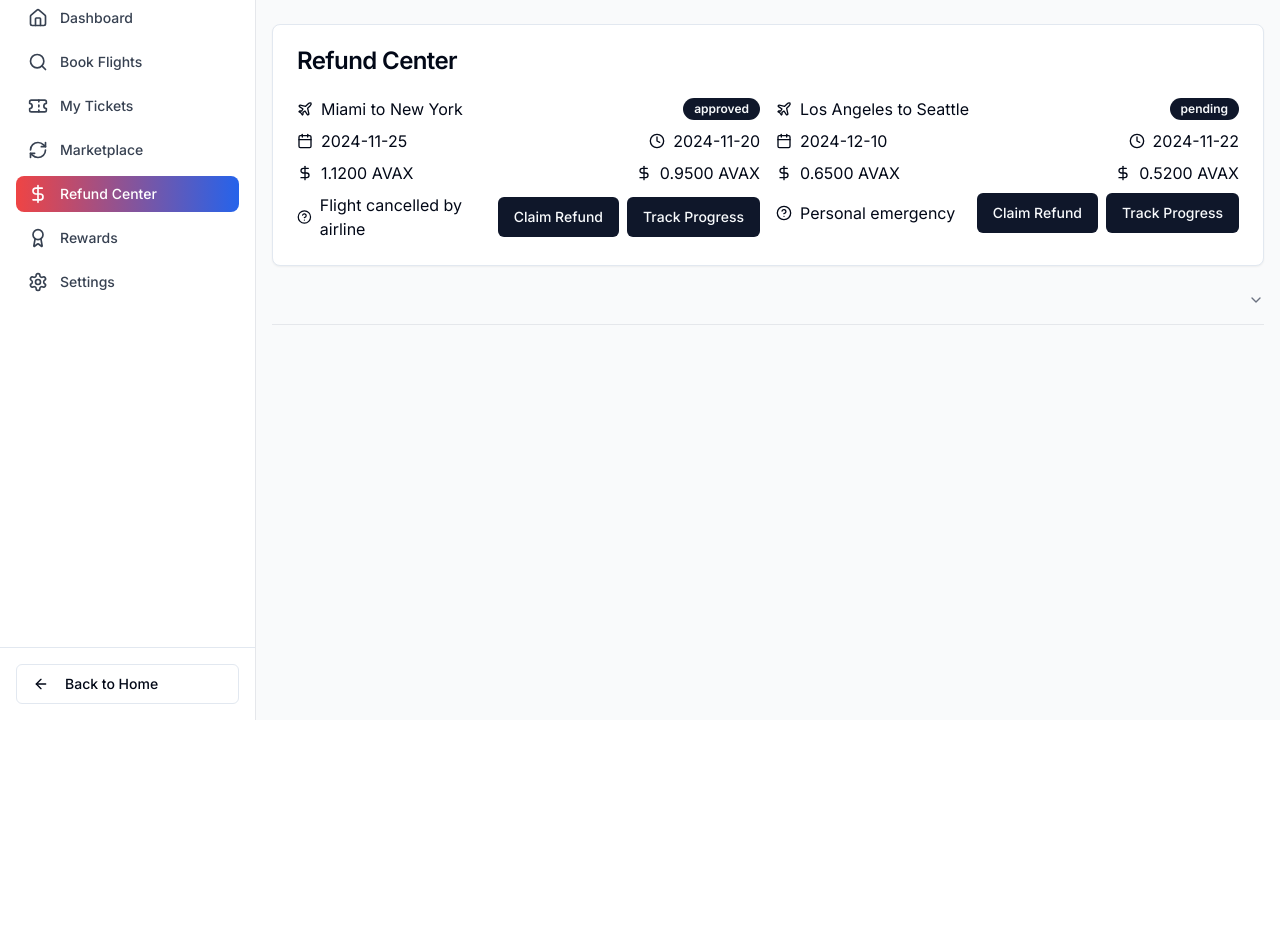
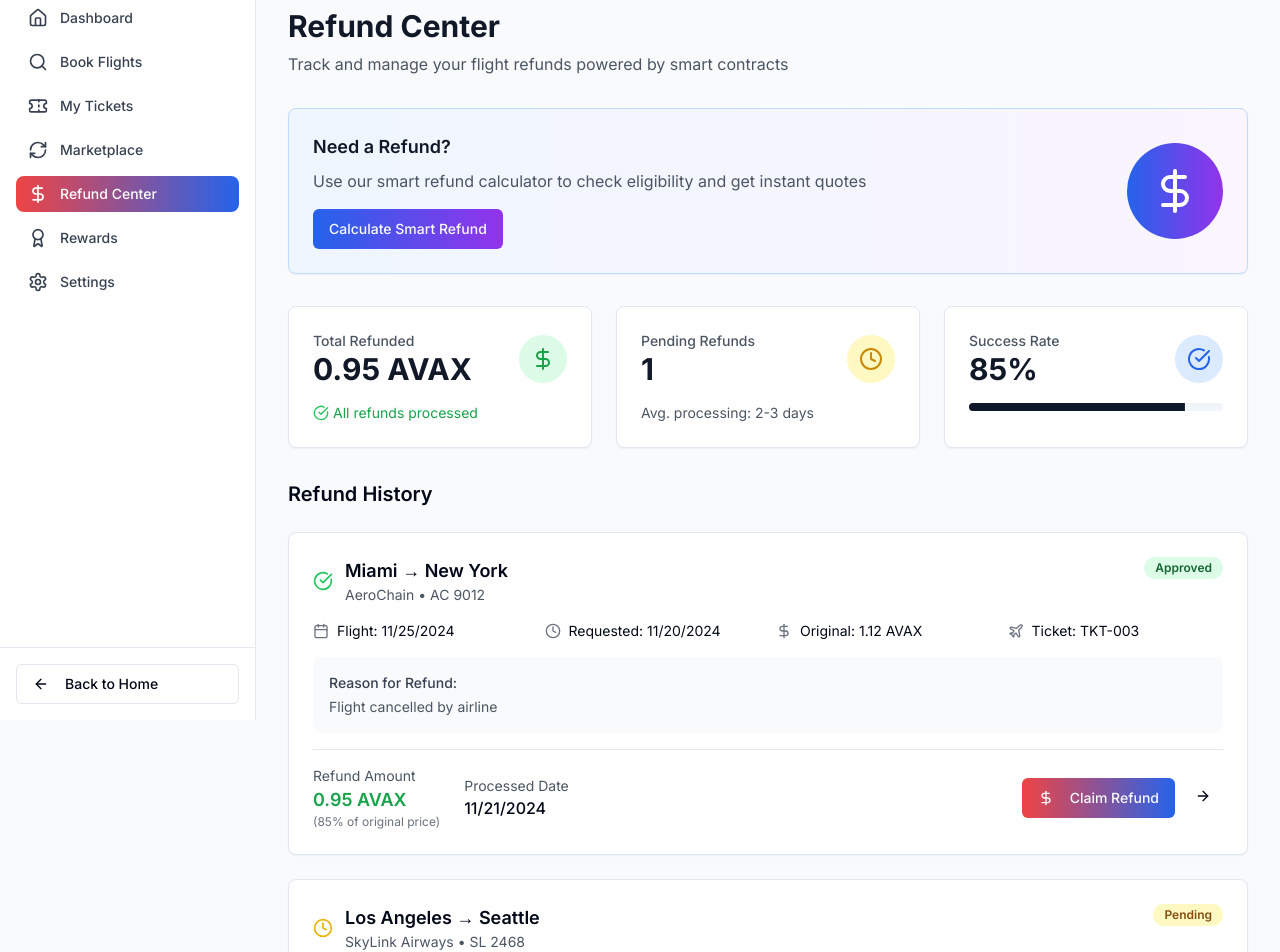
Before and after one commit to AmDeeJhay/Avax-reFlight, a Next.js app: page /dashboard/refunds in a window 1280 px wide. Shown: the part 80-1032 px from the top of the page. Before the commit the page ends 800 px from the top, so only its background shows below. Built offline with nearby package versions, Linux system fonts and the light colour scheme.

Commit message:
feat: sync main changes to Avax-reFlight project
Update multiple files across admin, dashboard, components, and globals.

#VERCEL_SKIP

Co-authored-by: DivineJustice Anthony Samuel <183158729+AmDeeJhay@users.noreply.github.com>

```diff
--- a/app/dashboard/refunds/page.tsx
+++ b/app/dashboard/refunds/page.tsx
@@ -4,10 +4,11 @@ import { useState } from "react"
 import { Card, CardContent, CardHeader, CardTitle } from "@/components/ui/card"
 import { Button } from "@/components/ui/button"
 import { Badge } from "@/components/ui/badge"
+import { Progress } from "@/components/ui/progress"
 import { SmartRefundSystem } from "@/components/refunds/smart-refund-system"
 import { useToast } from "@/hooks/use-toast"
 import { CollapsibleFAQ } from "@/components/ui/collapsible-faq"
-import { DollarSign, Clock, Calendar, Plane, HelpCircle } from "lucide-react"
+import { DollarSign, Clock, CheckCircle, AlertCircle, X, Calendar, Plane, ArrowRight, HelpCircle } from "lucide-react"
 
 const mockRefunds = [
   {
@@ -64,26 +65,12 @@ export default function RefundCenter() {
       description: `Processing refund of ${refund.refundAmount} AVAX`,
     })
 
-    // API call would go here
-    fetch(`/api/refunds/${refund.id}/claim`, {
-      method: "POST",
-      headers: { "Content-Type": "application/json" },
-    })
-      .then(() => {
     setTimeout(() => {
       toast({
         title: "Refund Claimed!",
         description: `${refund.refundAmount} AVAX has been transferred to your wallet`,
       })
     }, 2000)
-      })
-      .catch(() => {
-        toast({
-          title: "Claim Failed",
-          description: "Failed to claim refund. Please try again.",
-          variant: "destructive",
-        })
-      })
   }
 
   const handleTrackProgress = (refund: any) => {
@@ -91,20 +78,28 @@ export default function RefundCenter() {
       title: "Tracking Progress",
       description: "Opening refund tracking details",
     })
+    // Navigate to detailed tracking page
+  }
 
-    // API call would go here
-    fetch(`/api/refunds/${refund.id}/track`)
-      .then((response) => response.json())
-      .then((data) => {
-        // Show tracking information
-        alert(`Refund Status: ${refund.status}\nEstimated Processing: ${refund.estimatedProcessing}`)
-      })
-      .catch(() => {
+  const handleViewDetails = (refund: any) => {
+    // Create detailed view modal or navigate to details page
+    const details = `
+Refund Details for ${refund.id}:
+- Flight: ${refund.route.fromFull} → ${refund.route.toFull}
+- Airline: ${refund.airline} ${refund.flightNumber}
+- Original Price: ${refund.originalPrice} AVAX
+- Refund Amount: ${refund.refundAmount} AVAX
+- Status: ${refund.status}
+- Reason: ${refund.reason}
+- Request Date: ${new Date(refund.requestDate).toLocaleDateString()}
+${refund.processedDate ? `- Processed: ${new Date(refund.processedDate).toLocaleDateString()}` : ""}
+  `
+
+    alert(details) // Replace with proper modal
+
     toast({
-          title: "Tracking Failed",
-          description: "Failed to load tracking information.",
-          variant: "destructive",
-        })
+      title: "Refund Details",
+      description: "Viewing detailed refund information",
     })
   }
 
@@ -119,72 +114,260 @@ export default function RefundCenter() {
   const getStatusBadge = (status: string) => {
     switch (status) {
       case "approved":
-        return <Badge variant="success">Approved</Badge>
+        return <Badge className="bg-green-100 text-green-800">Approved</Badge>
       case "pending":
-        return <Badge variant="warning">Pending</Badge>
+        return <Badge className="bg-yellow-100 text-yellow-800">Pending</Badge>
       case "rejected":
-        return <Badge variant="destructive">Rejected</Badge>
+        return <Badge className="bg-red-100 text-red-800">Rejected</Badge>
       default:
-        return <Badge variant="default">Unknown</Badge>
+        return <Badge variant="secondary">{status}</Badge>
     }
   }
 
+  const getStatusIcon = (status: string) => {
+    switch (status) {
+      case "approved":
+        return <CheckCircle className="w-5 h-5 text-green-500" />
+      case "pending":
+        return <Clock className="w-5 h-5 text-yellow-500" />
+      case "rejected":
+        return <X className="w-5 h-5 text-red-500" />
+      default:
+        return <AlertCircle className="w-5 h-5 text-gray-500" />
+    }
+  }
+
+  const totalRefunded = refunds.filter((r) => r.status === "approved").reduce((sum, r) => sum + r.refundAmount, 0)
+  const pendingRefunds = refunds.filter((r) => r.status === "pending").length
+
+  if (showSmartRefund) {
     return (
-    <div className="p-4">
-      <Card>
-        <CardHeader>
-          <CardTitle>Refund Center</CardTitle>
-        </CardHeader>
-        <CardContent>
-          <div className="grid grid-cols-1 md:grid-cols-2 gap-4">
-            {refunds.map((refund) => (
-              <div key={refund.id} className="flex flex-col space-y-2">
+      <div className="px-4 sm:px-6 lg:px-8">
+        <div className="mb-6 flex items-center justify-between">
+          <div>
+            <h1 className="text-3xl font-bold text-gray-900">Smart Refund Calculator</h1>
+            <p className="text-gray-600 mt-2">AI-powered refund calculation based on airline policies</p>
+          </div>
+          <Button variant="outline" onClick={() => setShowSmartRefund(false)}>
+            ← Back to Refund Center
+          </Button>
+        </div>
+        <SmartRefundSystem ticket={selectedTicket} onRefundRequest={handleRefundRequest} />
+      </div>
+    )
+  }
+
+  return (
+    <div className="px-4 sm:px-6 lg:px-8">
+      <div className="mb-8">
+        <h1 className="text-3xl font-bold text-gray-900">Refund Center</h1>
+        <p className="text-gray-600 mt-2">Track and manage your flight refunds powered by smart contracts</p>
+      </div>
+
+      {/* Quick Refund Action */}
+      <Card className="mb-8 bg-gradient-to-r from-blue-50 to-purple-50 border-blue-200">
+        <CardContent className="p-6">
           <div className="flex items-center justify-between">
-                  <div className="flex items-center space-x-2">
-                    <Plane className="h-4 w-4" />
-                    <span>
-                      {refund.route.fromFull} to {refund.route.toFull}
-                    </span>
+            <div>
+              <h3 className="text-lg font-semibold text-gray-900 mb-2">Need a Refund?</h3>
+              <p className="text-gray-600 mb-4">
+                Use our smart refund calculator to check eligibility and get instant quotes
+              </p>
+              <Button
+                onClick={() => setShowSmartRefund(true)}
+                className="bg-gradient-to-r from-blue-600 to-purple-600 hover:from-blue-700 hover:to-purple-700"
+              >
+                Calculate Smart Refund
+              </Button>
             </div>
-                  <Badge>{refund.status}</Badge>
-                </div>
-                <div className="flex items-center justify-between">
-                  <div className="flex items-center space-x-2">
-                    <Calendar className="h-4 w-4" />
-                    <span>{refund.flightDate}</span>
-                  </div>
-                  <div className="flex items-center space-x-2">
-                    <Clock className="h-4 w-4" />
-                    <span>{refund.requestDate}</span>
-                  </div>
-                </div>
-                <div className="flex items-center justify-between">
-                  <div className="flex items-center space-x-2">
-                    <DollarSign className="h-4 w-4" />
-                    <span>{refund.originalPrice.toFixed(4)} AVAX</span>
-                  </div>
-                  <div className="flex items-center space-x-2">
-                    <DollarSign className="h-4 w-4" />
-                    <span>{refund.refundAmount.toFixed(4)} AVAX</span>
-                  </div>
-                </div>
-                <div className="flex items-center justify-between">
-                  <div className="flex items-center space-x-2">
-                    <HelpCircle className="h-4 w-4" />
-                    <span>{refund.reason}</span>
-                  </div>
-                  <div className="flex items-center space-x-2">
-                    <Button onClick={() => handleClaimRefund(refund)}>Claim Refund</Button>
-                    <Button onClick={() => handleTrackProgress(refund)}>Track Progress</Button>
+            <div className="hidden md:block">
+              <div className="w-24 h-24 bg-gradient-to-r from-blue-600 to-purple-600 rounded-full flex items-center justify-center">
+                <DollarSign className="w-12 h-12 text-white" />
               </div>
             </div>
           </div>
-            ))}
+        </CardContent>
+      </Card>
+
+      {/* Refund Stats */}
+      <div className="grid grid-cols-1 md:grid-cols-3 gap-6 mb-8">
+        <Card>
+          <CardContent className="p-6">
+            <div className="flex items-center justify-between">
+              <div>
+                <p className="text-sm font-medium text-gray-600">Total Refunded</p>
+                <p className="text-3xl font-bold text-gray-900">{totalRefunded.toFixed(2)} AVAX</p>
+              </div>
+              <div className="w-12 h-12 bg-green-100 rounded-full flex items-center justify-center">
+                <DollarSign className="w-6 h-6 text-green-600" />
+              </div>
+            </div>
+            <div className="mt-4 flex items-center text-sm">
+              <CheckCircle className="w-4 h-4 text-green-500 mr-1" />
+              <span className="text-green-600">All refunds processed</span>
             </div>
           </CardContent>
         </Card>
-      {showSmartRefund && <SmartRefundSystem onRefundRequest={handleRefundRequest} />}
-      <CollapsibleFAQ />
+
+        <Card>
+          <CardContent className="p-6">
+            <div className="flex items-center justify-between">
+              <div>
+                <p className="text-sm font-medium text-gray-600">Pending Refunds</p>
+                <p className="text-3xl font-bold text-gray-900">{pendingRefunds}</p>
+              </div>
+              <div className="w-12 h-12 bg-yellow-100 rounded-full flex items-center justify-center">
+                <Clock className="w-6 h-6 text-yellow-600" />
+              </div>
+            </div>
+            <div className="mt-4 flex items-center text-sm">
+              <span className="text-gray-600">Avg. processing: 2-3 days</span>
+            </div>
+          </CardContent>
+        </Card>
+
+        <Card>
+          <CardContent className="p-6">
+            <div className="flex items-center justify-between">
+              <div>
+                <p className="text-sm font-medium text-gray-600">Success Rate</p>
+                <p className="text-3xl font-bold text-gray-900">85%</p>
+              </div>
+              <div className="w-12 h-12 bg-blue-100 rounded-full flex items-center justify-center">
+                <CheckCircle className="w-6 h-6 text-blue-600" />
+              </div>
+            </div>
+            <div className="mt-4">
+              <Progress value={85} className="h-2" />
+            </div>
+          </CardContent>
+        </Card>
+      </div>
+
+      {/* Refund History */}
+      <div className="space-y-6">
+        <h2 className="text-xl font-semibold">Refund History</h2>
+
+        {refunds.map((refund) => (
+          <Card key={refund.id} className="hover:shadow-lg transition-shadow">
+            <CardContent className="p-6">
+              <div className="flex items-start justify-between mb-4">
+                <div className="flex items-center space-x-3">
+                  {getStatusIcon(refund.status)}
+                  <div>
+                    <h3 className="font-semibold text-lg">
+                      {refund.route.fromFull} → {refund.route.toFull}
+                    </h3>
+                    <p className="text-sm text-gray-600">
+                      {refund.airline} • {refund.flightNumber}
+                    </p>
+                  </div>
+                </div>
+                <div className="flex items-center space-x-2">{getStatusBadge(refund.status)}</div>
+              </div>
+
+              <div className="grid md:grid-cols-2 lg:grid-cols-4 gap-4 mb-4">
+                <div className="flex items-center space-x-2">
+                  <Calendar className="w-4 h-4 text-gray-500" />
+                  <span className="text-sm">Flight: {new Date(refund.flightDate).toLocaleDateString()}</span>
+                </div>
+                <div className="flex items-center space-x-2">
+                  <Clock className="w-4 h-4 text-gray-500" />
+                  <span className="text-sm">Requested: {new Date(refund.requestDate).toLocaleDateString()}</span>
+                </div>
+                <div className="flex items-center space-x-2">
+                  <DollarSign className="w-4 h-4 text-gray-500" />
+                  <span className="text-sm">Original: {refund.originalPrice} AVAX</span>
+                </div>
+                <div className="flex items-center space-x-2">
+                  <Plane className="w-4 h-4 text-gray-500" />
+                  <span className="text-sm">Ticket: {refund.ticketId}</span>
+                </div>
+              </div>
+
+              <div className="bg-gray-50 rounded-lg p-4 mb-4">
+                <p className="text-sm font-medium text-gray-700 mb-1">Reason for Refund:</p>
+                <p className="text-sm text-gray-600">{refund.reason}</p>
+              </div>
+
+              <div className="flex items-center justify-between pt-4 border-t">
+                <div className="flex items-center space-x-6">
+                  {refund.status === "approved" && (
+                    <div>
+                      <p className="text-sm text-gray-600">Refund Amount</p>
+                      <p className="font-semibold text-green-600 text-lg">{refund.refundAmount} AVAX</p>
+                      <p className="text-xs text-gray-500">({refund.refundPercentage}% of original price)</p>
+                    </div>
+                  )}
+                  {refund.status === "pending" && (
+                    <div>
+                      <p className="text-sm text-gray-600">Expected Refund</p>
+                      <p className="font-semibold text-yellow-600 text-lg">{refund.refundAmount} AVAX</p>
+                      <p className="text-xs text-gray-500">Est. processing: {refund.estimatedProcessing}</p>
+                    </div>
+                  )}
+
+                  {refund.processedDate && (
+                    <div>
+                      <p className="text-sm text-gray-600">Processed Date</p>
+                      <p className="font-medium">{new Date(refund.processedDate).toLocaleDateString()}</p>
+                    </div>
+                  )}
+                </div>
+
+                <div className="flex space-x-2">
+                  {refund.status === "approved" && (
+                    <Button
+                      className="bg-gradient-to-r from-red-500 to-blue-600"
+                      onClick={() => handleClaimRefund(refund)}
+                    >
+                      <DollarSign className="w-4 h-4 mr-2" />
+                      Claim Refund
+                    </Button>
+                  )}
+                  {refund.status === "pending" && (
+                    <Button variant="outline" onClick={() => handleTrackProgress(refund)}>
+                      <Clock className="w-4 h-4 mr-2" />
+                      Track Progress
+                    </Button>
+                  )}
+                  <Button variant="ghost" size="sm" onClick={() => handleViewDetails(refund)}>
+                    <ArrowRight className="w-4 h-4" />
+                  </Button>
+                </div>
+              </div>
+            </CardContent>
+          </Card>
+        ))}
+      </div>
+
+      {/* FAQ Section */}
+      <Card className="mt-8">
+        <CardHeader>
+          <CardTitle className="flex items-center">
+            <HelpCircle className="w-5 h-5 mr-2" />
+            Refund FAQs
+          </CardTitle>
+        </CardHeader>
+        <CardContent className="space-y-0">
+          <CollapsibleFAQ
+            question="How long do refunds take to process?"
+            answer="Refunds are processed automatically by smart contracts within 2-3 days. Chainlink Automation verifies flight status and refund eligibility."
+          />
+          <CollapsibleFAQ
+            question="What determines my refund amount?"
+            answer="Refund amounts depend on airline policies, time before departure, and flight status. Our smart contracts automatically calculate the correct amount based on these factors."
+          />
+          <CollapsibleFAQ
+            question="Why was my refund rejected?"
+            answer="Refunds may be rejected if requested outside the allowed timeframe, for non-refundable tickets, or if the flight has already departed."
+          />
+          <CollapsibleFAQ
+            question="Can I appeal a rejected refund?"
+            answer="Yes, you can contact our support team to review rejected refunds, especially in cases of flight cancellations or significant delays."
+          />
+        </CardContent>
+      </Card>
     </div>
   )
 }
```
Lines whose indentation alone changed are shown as unchanged.
